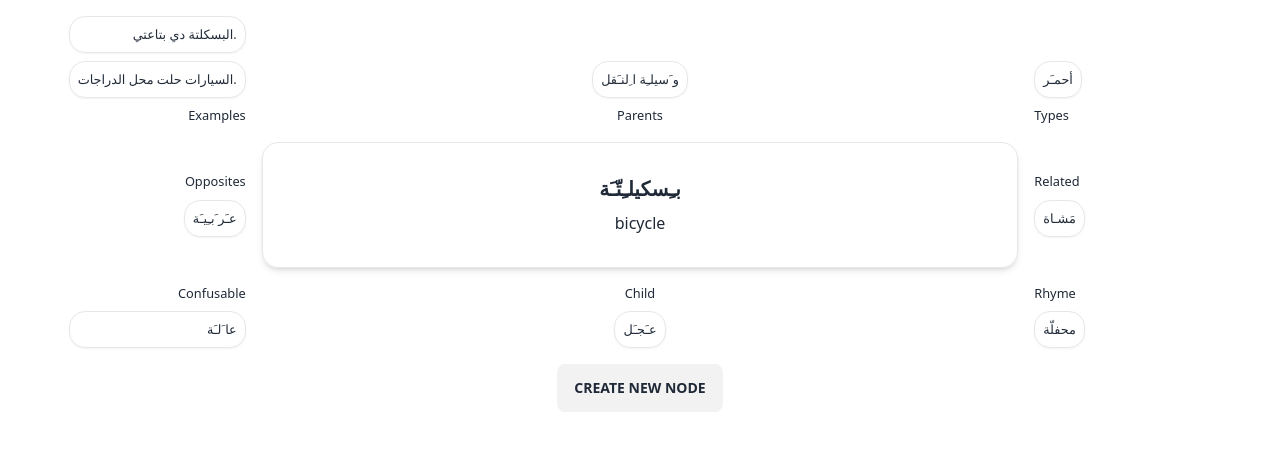
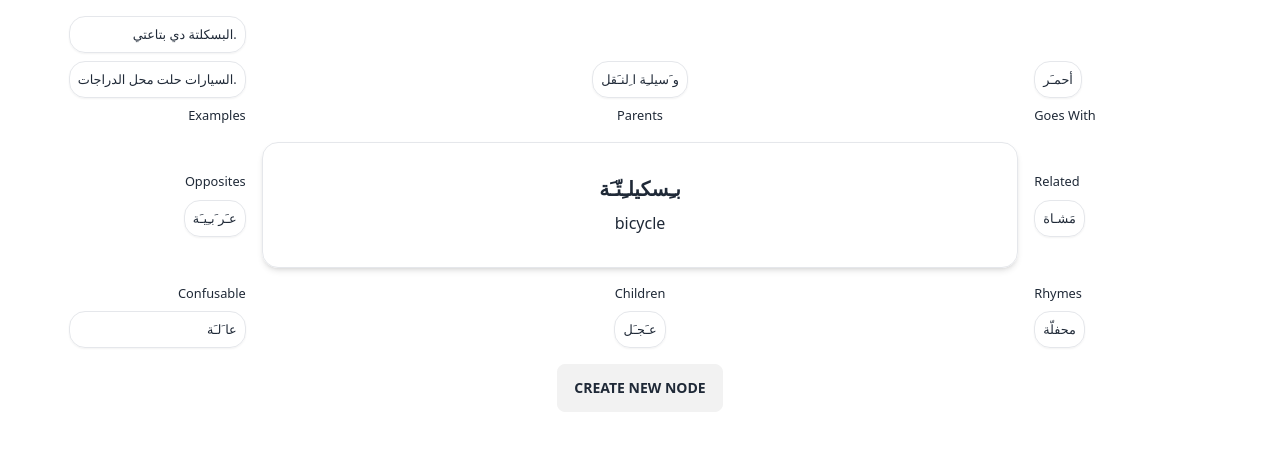
Before and after one commit to koljapluemer/compass-vocab, a Vue app: page / in a window 1280 px wide. Shown: the top 450 px of the page. Built offline with nearby package versions, Linux system fonts and the light colour scheme.

Commit message:
add reverse rellationships automatically

```diff
--- a/src/components/Graph.vue
+++ b/src/components/Graph.vue
@@ -37,6 +37,41 @@ const createRelationship = (
 
   // Add the relationship to the first node's connected nodes
   firstNode.connectedNodes.push(newRelationship);
+
+  // Handle reverse relationships
+  // if related, type, confusable, opposite or rhyme, add the same relationship to the second node
+  if (
+    relationshipType === "RELATED" ||
+    relationshipType === "CONFUSABLE" ||
+    relationshipType === "OPPOSITE" ||
+    relationshipType === "GOES_WITH" ||
+    relationshipType === "RHYME"
+  ) {
+    const newRelationshipForSecondNode: Relationship = {
+      type: relationshipType,
+      connectedNode: firstNode,
+    };
+
+    secondNode.connectedNodes.push(newRelationshipForSecondNode);
+  }
+  // if parent or example, add first node as a child of the second node
+  if (relationshipType === "PARENT" || relationshipType === "EXAMPLE") {
+    const newRelationshipForSecondNode: Relationship = {
+      type: "CHILD",
+      connectedNode: firstNode,
+    };
+
+    secondNode.connectedNodes.push(newRelationshipForSecondNode);
+  }
+  // if child, add second node as a parent of the first node
+  if (relationshipType === "CHILD") {
+    const newRelationshipForSecondNode: Relationship = {
+      type: "PARENT",
+      connectedNode: firstNode,
+    };
+
+    secondNode.connectedNodes.push(newRelationshipForSecondNode);
+  }
 };
 
 const changeCurrentNodeTo = (node: Node) => {
@@ -137,7 +172,7 @@ const setupExample = () => {
   // #9 is ryhme with #1
   createRelationship(exampleNotes[0], exampleNotes[8], "RHYME");
   // #10 is a type of #1
-  createRelationship(exampleNotes[0], exampleNotes[9], "TYPE");
+  createRelationship(exampleNotes[0], exampleNotes[9], "GOES_WITH");
 };
 
 setupExample();
--- a/src/components/NodeDetail.vue
+++ b/src/components/NodeDetail.vue
@@ -1,7 +1,7 @@
 <template>
   <Transition name="generic-fade">
     <div class="grid grid-cols-6 gap-4 m-4" :key="props.node.id">
-      <!-- concordances, parents, TYPE, opposite, main, related, confusables, children, variations -->
+      <!-- concordances, parents, GOES_WITH, opposite, main, related, confusables, children, variations -->
       <div class="flex gap-2 text-right">
         <NodePreview
           v-for="node in getRelatedNodesOfType('EXAMPLE')"
@@ -20,10 +20,10 @@
       </div>
       <div class="flex gap-2 justify-end items-start">
         <NodePreview
-          v-for="node in getRelatedNodesOfType('TYPE')"
+          v-for="node in getRelatedNodesOfType('GOES_WITH')"
           :node="node"
         />
-        <small>Types</small>
+        <small>Goes With</small>
       </div>
       <div class="flex gap-2 justify-center items-end text-right">
         <small>Opposites </small>
@@ -55,14 +55,14 @@
         />
       </div>
       <div class="col-span-4 flex gap-2 items-center text-center">
-        <small>Child </small>
+        <small>Children </small>
         <NodePreview
           v-for="node in getRelatedNodesOfType('CHILD')"
           :node="node"
         />
       </div>
       <div class="flex gap-2 items-start justify-start">
-        <small>Rhyme</small>
+        <small>Rhymes</small>
         <NodePreview
           v-for="node in getRelatedNodesOfType('RHYME')"
           :node="node"
--- a/src/types/RelationshipType.ts
+++ b/src/types/RelationshipType.ts
@@ -1,6 +1,6 @@
 export enum RelationshipType {
     PARENT = "PARENT",
-    TYPE = "TYPE",
+    GOES_WITH = "GOES_WITH",
     RELATED = "RELATED",
     EXAMPLE = "EXAMPLE",
     CHILD = "CHILD",
```
